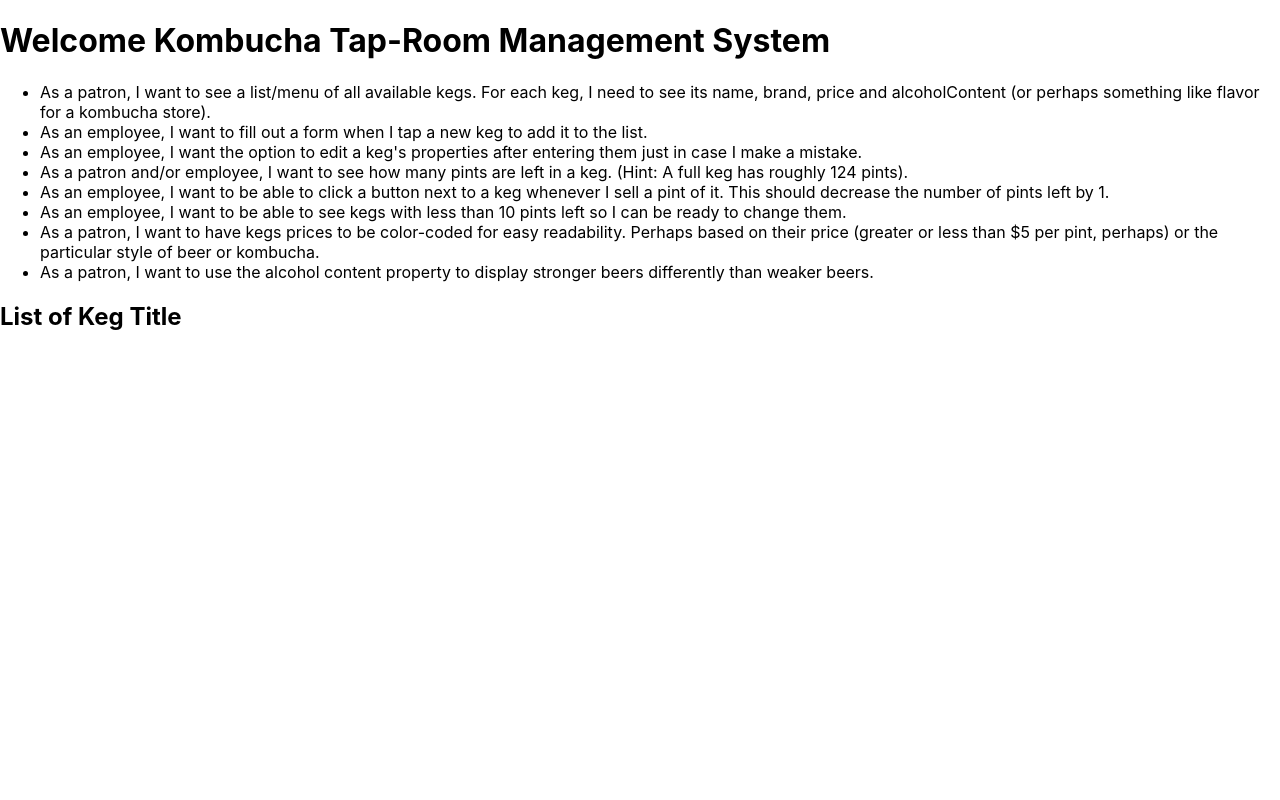
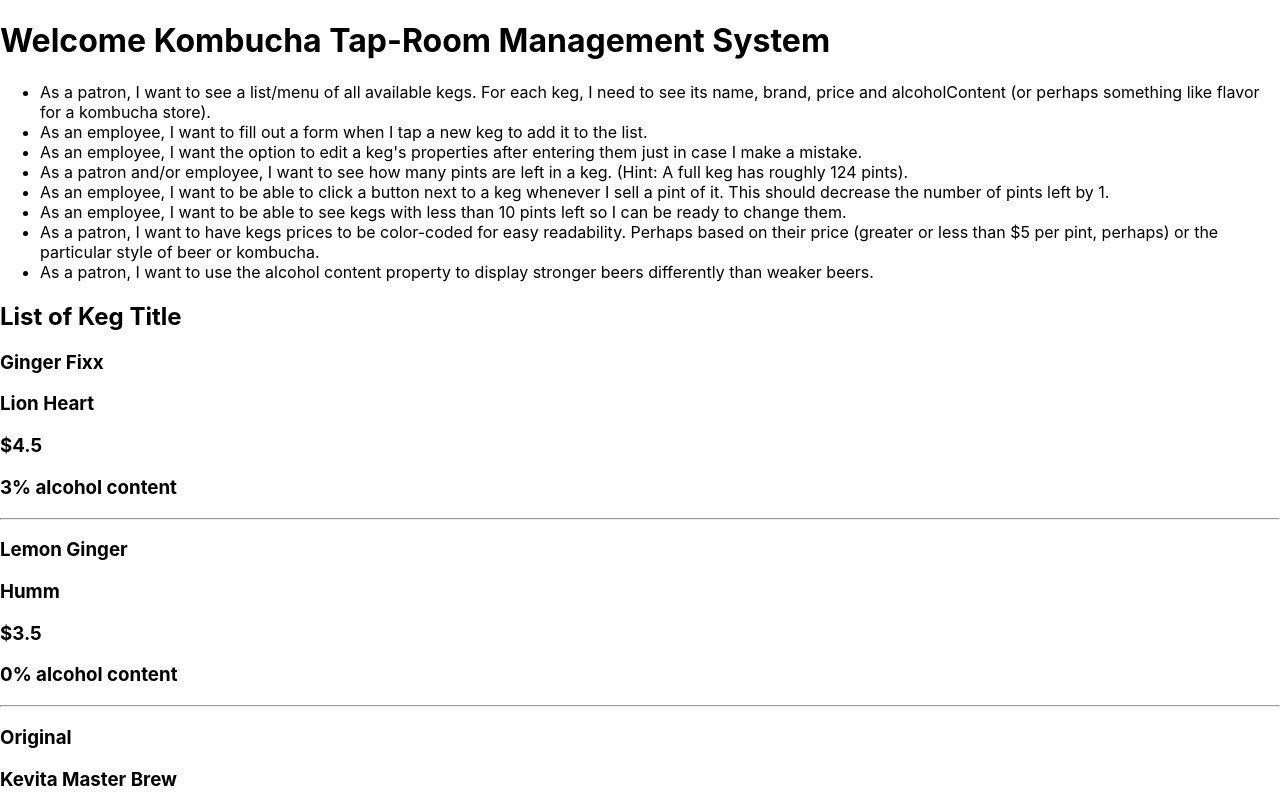
Before and after one commit to quantum93/tap-room, a React (Create React App) app: page / in a window 1280 px wide. Shown: the top 800 px of the page. Built offline with nearby package versions, Linux system fonts and the light colour scheme.

Commit message:
Add props and display of components

```diff
--- a/package.json
+++ b/package.json
@@ -3,6 +3,7 @@
   "version": "0.1.0",
   "private": true,
   "dependencies": {
+    "prop-types": "^15.7.2",
     "react": "^16.9.0",
     "react-dom": "^16.9.0",
     "react-router-dom": "^5.0.1",
--- a/src/components/ListKeg/ListKeg.js
+++ b/src/components/ListKeg/ListKeg.js
@@ -1,12 +1,29 @@
+
 import React from "react";
 import ListKegTitle from "./ListKegTitle";
+import ListKegItem from "./ListKegItem";
 
-function App() {
+let List_Keg = [
+  {name: "Ginger Fixx", brand: "Lion Heart", price: 4.50, alcoholContent: 3},
+  {name: "Lemon Ginger", brand: "Humm", price: 3.50, alcoholContent: 0},
+  {name: "Original", brand: "Kevita Master Brew", price: 5.00, alcoholContent: 0},
+  {name: "Ginger Devil", brand: "Brew Dr.", price: 3.79, alcoholContent: 10},
+]
+
+function ListKeg() {
   return (
     <div className="List-Keg">
       <ListKegTitle />
+      {List_Keg.map((keg, index) =>
+        <ListKegItem
+          name={keg.name}
+          brand={keg.brand}
+          price={keg.price}
+          alcoholContent={keg.alcoholContent}
+          key={index}/>
+      )}
     </div>
   );
 }
 
-export default App;
+export default ListKeg;
--- /dev/null
+++ b/src/components/ListKeg/ListKegItem.js
@@ -0,0 +1,23 @@
+import React from 'react';
+import PropTypes from "prop-types";
+
+function ListKegItem(props) {
+  return (
+    <div className="List-Keg-Item">
+      <h3>{props.name}</h3>
+      <h3>{props.brand}</h3>
+      <h3>${props.price}</h3>
+      <h3>{props.alcoholContent}% alcohol content</h3>
+      <hr/>
+    </div>
+  );
+}
+
+ListKegItem.propTypes = {
+  name: PropTypes.string.isRequired,
+  brand: PropTypes.string.isRequired,
+  price: PropTypes.number.isRequired,
+  alcoholContent: PropTypes.number.isRequired
+}
+
+export default ListKegItem;
--- a/src/components/ListKeg/ListKegTitle.js
+++ b/src/components/ListKeg/ListKegTitle.js
@@ -1,6 +1,6 @@
 import React from "react";
 
-function App() {
+function ListKegTitle() {
   return (
     <div>
       <h2 className="List-Keg">List of Keg Title</h2>
@@ -8,4 +8,4 @@ function App() {
   );
 }
 
-export default App;
+export default ListKegTitle;
```
Also changed, not shown: 1 other file (tests, documents, lock files or other folders).
